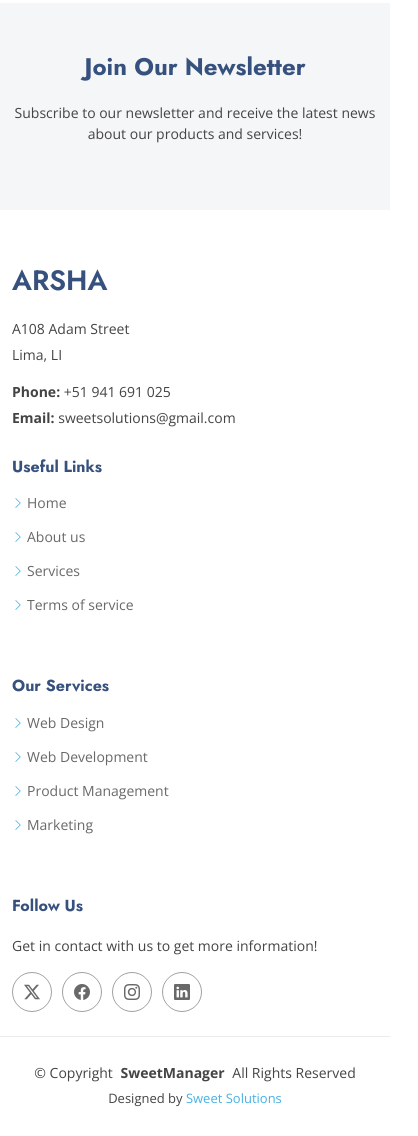
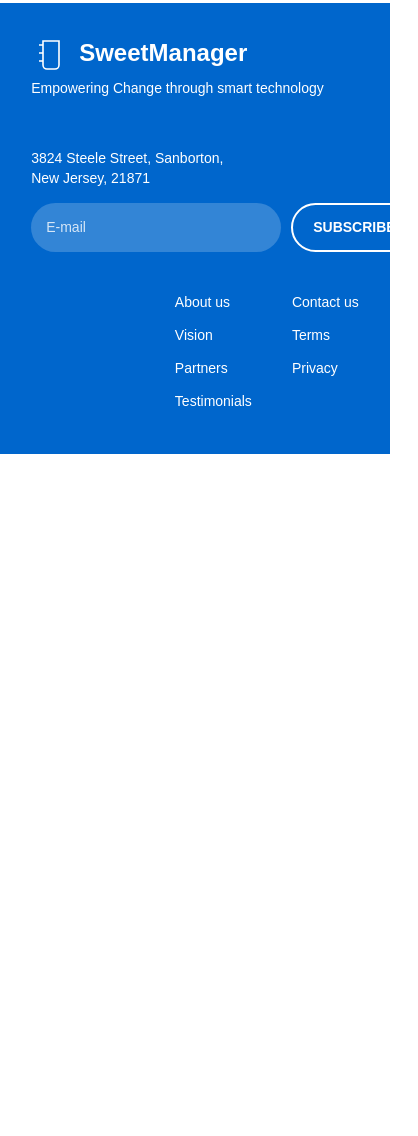
Before and after one commit to Los-Angelitos/landing-page, a plain HTML site: page index.html in a window 390 px wide. Shown: the part 10296-11432 px from the top of the page, 418 px wide, since content can reach past the window. After the commit the page ends 10750 px from the top, so only its background shows below. Drawn offline with nearby package versions, Linux system fonts and the light colour scheme.

Commit message:
refactor: modified footer.

```diff
--- a/index.html
+++ b/index.html
@@ -633,75 +633,43 @@
 
   </main>
 
-  <footer id="footer" class="footer">
-
-    <div class="footer-newsletter">
-      <div class="container">
-        <div class="row justify-content-center text-center">
-          <div class="col-lg-6">
-            <h4>Join Our Newsletter</h4>
-            <p>Subscribe to our newsletter and receive the latest news about our products and services!</p>
-          </div>
-        </div>
-      </div>
-    </div>
-
-    <div class="container footer-top">
-      <div class="row gy-4">
-        <div class="col-lg-4 col-md-6 footer-about">
-          <a href="index.html" class="d-flex align-items-center">
-            <span class="sitename">Arsha</span>
-          </a>
-          <div class="footer-contact pt-3">
-            <p>A108 Adam Street</p>
-            <p>Lima, LI </p>
-            <p class="mt-3"><strong>Phone:</strong> <span>+51 941 691 025</span></p>
-            <p><strong>Email:</strong> <span>sweetsolutions@gmail.com</span></p>
-          </div>
+  <div id="sweetmanager-footer">
+        <div id="sweetmanager-logo-section">
+            <div id="sweetmanager-logo">
+                <svg id="sweetmanager-logo-icon" viewBox="0 0 50 50" fill="white">
+                    <path d="M15,10 L35,10 L35,40 C35,42.76 32.76,45 30,45 L20,45 C17.24,45 15,42.76 15,40 L15,10 Z" stroke="white" stroke-width="2" fill="none"/>
+                    <path d="M10,15 L15,15 M10,25 L15,25 M10,35 L15,35" stroke="white" stroke-width="2"/>
+                </svg>
+                <div id="sweetmanager-logo-text">SweetManager</div>
+            </div>
+            <div id="sweetmanager-tagline">Empowering Change through smart technology</div>
+            <div id="sweetmanager-address">
+                3824 Steele Street, Sanborton,<br>
+                New Jersey, 21871
+            </div>
         </div>
 
-        <div class="col-lg-2 col-md-3 footer-links">
-          <h4>Useful Links</h4>
-          <ul>
-            <li><i class="bi bi-chevron-right"></i> <a href="#">Home</a></li>
-            <li><i class="bi bi-chevron-right"></i> <a href="#">About us</a></li>
-            <li><i class="bi bi-chevron-right"></i> <a href="#">Services</a></li>
-            <li><i class="bi bi-chevron-right"></i> <a href="#">Terms of service</a></li>
-          </ul>
+        <div id="sweetmanager-subscription">
+            <div id="sweetmanager-email-form">
+                <input type="email" id="sweetmanager-email-input" placeholder="E-mail">
+                <button id="sweetmanager-subscribe-btn">SUBSCRIBE</button>
+            </div>
         </div>
 
-        <div class="col-lg-2 col-md-3 footer-links">
-          <h4>Our Services</h4>
-          <ul>
-            <li><i class="bi bi-chevron-right"></i> <a href="#">Web Design</a></li>
-            <li><i class="bi bi-chevron-right"></i> <a href="#">Web Development</a></li>
-            <li><i class="bi bi-chevron-right"></i> <a href="#">Product Management</a></li>
-            <li><i class="bi bi-chevron-right"></i> <a href="#">Marketing</a></li>
-          </ul>
+        <div id="sweetmanager-links-section">
+            <div id="sweetmanager-links-column-1">
+                <a href="#">About us</a>
+                <a href="#">Vision</a>
+                <a href="#">Partners</a>
+                <a href="#">Testimonials</a>
+            </div>
+            <div id="sweetmanager-links-column-2">
+                <a href="#">Contact us</a>
+                <a href="#">Terms</a>
+                <a href="#">Privacy</a>
+            </div>
         </div>
-
-        <div class="col-lg-4 col-md-12">
-          <h4>Follow Us</h4>
-          <p>Get in contact with us to get more information!</p>
-          <div class="social-links d-flex">
-            <a href=""><i class="bi bi-twitter-x"></i></a>
-            <a href=""><i class="bi bi-facebook"></i></a>
-            <a href=""><i class="bi bi-instagram"></i></a>
-            <a href=""><i class="bi bi-linkedin"></i></a>
-          </div>
-        </div>
-
-      </div>
-    </div>
-
-    <div class="container copyright text-center mt-4">
-      <p>© <span>Copyright</span> <strong class="px-1 sitename">SweetManager</strong> <span>All Rights Reserved</span></p>
-      <div class="credits">
-        Designed by <a href="https://github.com/Sweet-Solutions">Sweet Solutions</a>
-      </div>
-    </div>
-
-  </footer>
+  </div>
 
   <!-- Scroll Top -->
   <a href="#" id="scroll-top" class="scroll-top d-flex align-items-center justify-content-center"><i class="bi bi-arrow-up-short"></i></a>
```
